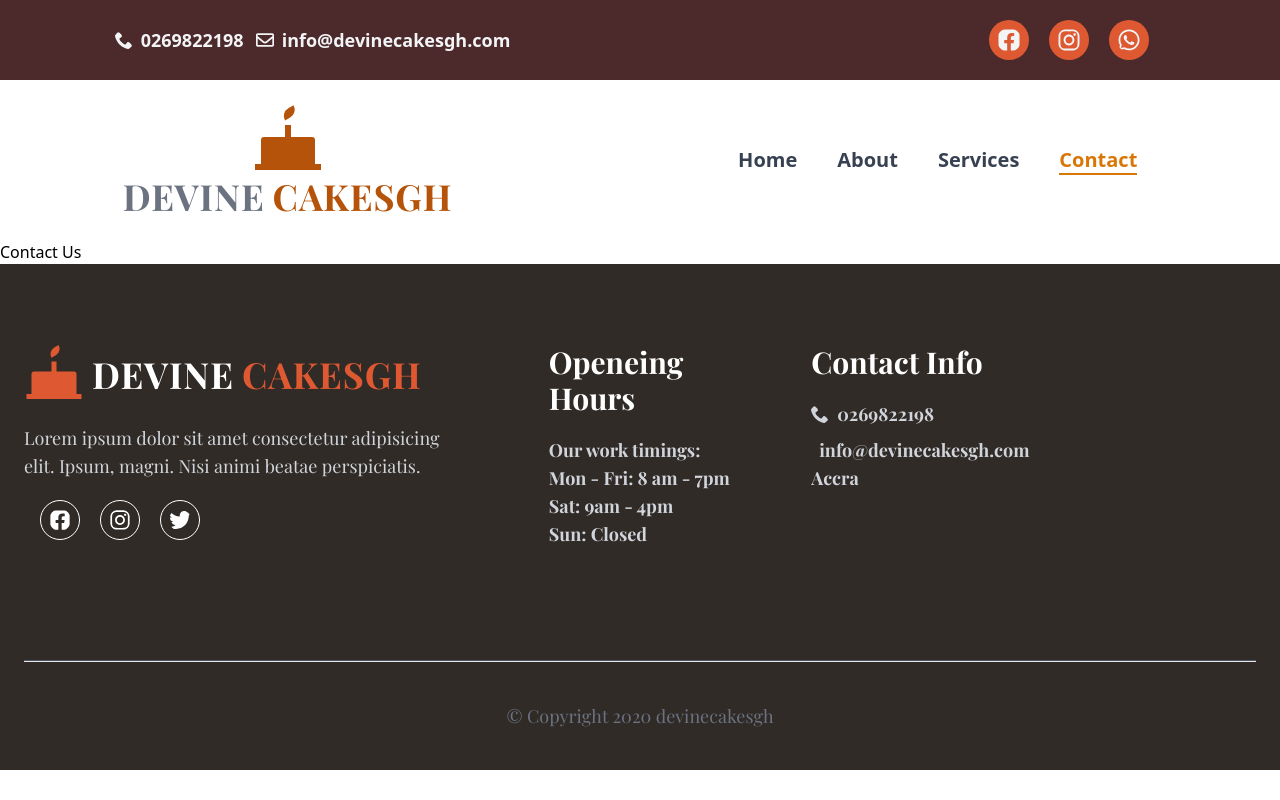
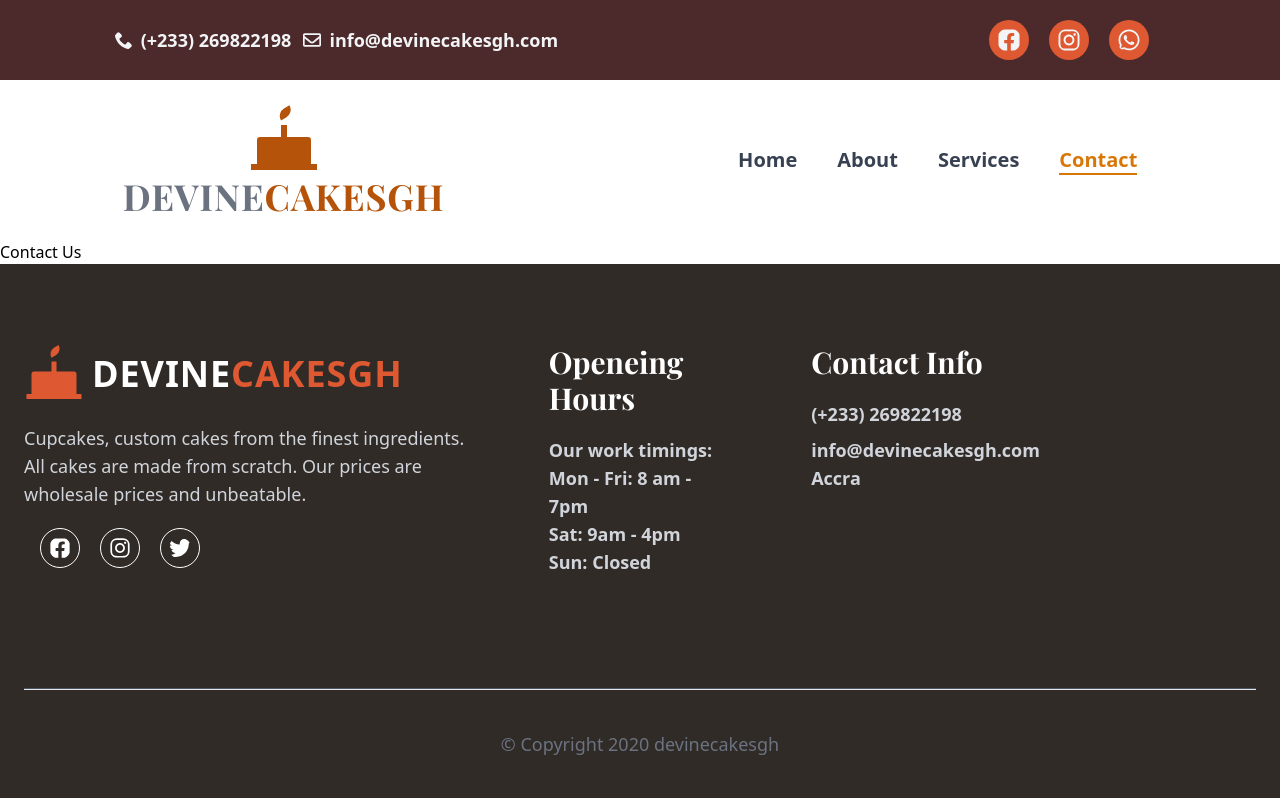
Before and after one commit to samuel-antwi/divine-cake, a Next.js app: page /contact in a window 1280 px wide. Built offline with nearby package versions, Linux system fonts and the light colour scheme; a web font is replaced by a local one.

Commit message:
made the navbar responsive

```diff
--- a/components/Footer.jsx
+++ b/components/Footer.jsx
@@ -17,15 +17,13 @@ const Footer = () => {
   const [isTop, setIsTop] = useState(false);
 
   useEffect(() => {
-    window.addEventListener('scroll', () => {
+    const unSubscribe = window.addEventListener('scroll', () => {
       if (window.scrollY > 300) {
         setIsTop(true);
       } else {
         setIsTop(false);
       }
-      return () => {
-        window.removeEventListener('scroll');
-      };
+      return () => unSubscribe();
     });
   }, []);
 
@@ -42,14 +40,14 @@ const Footer = () => {
               <a className='logo flex items-center  mb-5 footer__logo'>
                 <RiCakeFill className='mr-2' size={60} />
                 <div className='flex items-center font-extrabold md:text-4xl text-xl tracking-wide '>
-                  <span className=' text-white mr-2'>DEVINE</span>{' '}
+                  <span className=' text-white'>DEVINE</span>
                   <span className='cake'>CAKESGH</span>
                 </div>
               </a>
             </Link>
             <p className='text-gray-300 text-lg mb-5'>
-              Lorem ipsum dolor sit amet consectetur adipisicing elit. Ipsum,
-              magni. Nisi animi beatae perspiciatis.
+              Cupcakes, custom cakes from the finest ingredients. All cakes are
+              made from scratch. Our prices are wholesale prices and unbeatable.
             </p>
             <div className=' flex items-center px-4'>
               <div>
@@ -94,11 +92,9 @@ const Footer = () => {
               Contact Info
             </h1>
             <div className='flex items-center mb-2 '>
-              <ImPhone className='mr-2' />
-              <a href='tel: +233246562686'>0269822198</a>
+              <a href='tel: +233246562686'>(+233) 269822198</a>
             </div>
             <div className='flex items-center text-gray-300'>
-              <FaRegEnvelope className='mr-2' />
               <a href='mailto: info@devinecake.com'>info@devinecakesgh.com</a>
             </div>
             <p>Accra</p>
@@ -122,10 +118,12 @@ const Footer = () => {
 export default Footer;
 
 const Div = styled.div`
-  font-family: 'Playfair Display', serif;
   background: #302b27;
   .footer__logo,
   .cake {
     color: #de5932;
   }
+  h1 {
+    font-family: 'Playfair Display', serif;
+  }
 `;
--- a/components/MainServices.jsx
+++ b/components/MainServices.jsx
@@ -15,7 +15,7 @@ export default function MainServices({ services }) {
             </h1>
             <div className='grid md:grid-cols-2 lg:grid-cols-3 text-white gap-5'>
               <div
-                data-aos='flip-right'
+                data-aos='zoom-in'
                 data-aos-duration={2000}
                 className='col-span-1 border border-white p-5 '>
                 <h1 className='md:text-2xl text-xl font-bold mb-5'>
@@ -42,7 +42,7 @@ export default function MainServices({ services }) {
                 </p>
               </div>
               <div
-                data-aos='flip-right'
+                data-aos='zoom-in'
                 data-aos-duration={2000}
                 className='col-span-1 border border-white p-5 '>
                 <h1 className='md:text-2xl text-xl font-bold mb-5'>
--- a/components/Navbar.jsx
+++ b/components/Navbar.jsx
@@ -24,7 +24,7 @@ const Navbar = () => {
               <a className='logo flex items-center flex-col text-yellow-700 font-extrabold md:text-4xl tracking-wide'>
                 <RiCakeFill className='text-yellow-700 md:text-7xl text-4xl' />
                 <div className='flex items-center'>
-                  <span className='text-gray-500 mr-2'>DEVINE</span>{' '}
+                  <span className='text-gray-500'>DEVINE</span>
                   <span className='cake'>CAKESGH</span>
                 </div>
               </a>
--- a/components/TopNavbar.jsx
+++ b/components/TopNavbar.jsx
@@ -18,7 +18,12 @@ const TopNavbar = () => {
           <div className='flex text-xs xs:text-base md:text-lg mb-5 md:mb-0 justify-center justify-items-center inset-0'>
             <div className='flex items-center mr-3'>
               <ImPhone className='mr-2' />
-              <a className='font-bold' href='tel: 0243562686'>
+              <a
+                className='font-bold hidden md:block'
+                href='tel: +233269822198'>
+                (+233) 269822198
+              </a>
+              <a className='font-bold md:hidden' href='tel: 0243562686'>
                 0269822198
               </a>
             </div>
@@ -61,7 +66,11 @@ export const SocialMediaIcons = () => {
           </a>
         </div>
         <div>
-          <a data-tip='WhatsApp' href='https://wa.me/233269822198'>
+          <a
+            data-tip='WhatsApp'
+            href='https://wa.me/233269822198'
+            target='_blank'
+            rel='noreferrer noopener'>
             <FaWhatsapp className='xs:w-10 xs:h-10 w-8 h-8 social__links  rounded-full p-2 transition duration-300 ease-in-out transform hover:-translate-y-1 hover:scale-105' />
           </a>
         </div>
--- a/pages/about.jsx
+++ b/pages/about.jsx
@@ -7,7 +7,6 @@ import Testimony from 'components/Testimony';
 
 const About = ({ about, testimonies }) => {
   const { images, title, missionTitle, description, missionStatement } = about;
-  console.log(about);
   return (
     <Layout title='About'>
       <Div>
@@ -20,11 +19,13 @@ const About = ({ about, testimonies }) => {
             </div>
           </div>
         </div>
-        <div className='py-10 w-full md:w-10/12 xl:w-8/12 mx-auto px-6'>
+        <div className='py-10 w-full md:w-10/12 xl:w-8/12 mx-auto '>
           <h1 className='capitalize md:text-5xl text-3xl font-bold text-yellow-900 text-center mb-10'>
             {title}
           </h1>
-          <p className='text-lg text-gray-700 mb-10'>{description.text}</p>
+          <p className='text-lg text-gray-700 mb-10 px-6 md:px-0'>
+            {description.text}
+          </p>
           <div className='md:grid md:grid-cols-2 lg:grid-cols-3 gap-10'>
             {images.map((image) => (
               <div key={image.id} className='mb-5 col-span-1'>
@@ -37,17 +38,18 @@ const About = ({ about, testimonies }) => {
               </div>
             ))}
           </div>
-          <div className='py-10'>
-            <div className='md:grid md:grid-cols-3 gap-10'>
+          <div
+            data-aos='zoom-in'
+            data-aos-transition-duration={2000}
+            className='py-10 bg-gray-900 text-gray-300'>
+            <div className='md:grid md:grid-cols-3 gap-10 px-6'>
               <div className='col-span-1 mb-5'>
                 <h1 className=' md:text-4xl text-2xl mb-5 tracking-wide text-yellow-900 font-bold capitalize'>
                   {missionTitle}
                 </h1>
                 <div className='w-20 h-1 bg-gray-600'></div>
               </div>
-              <p className='col-span-2 text-lg text-gray-700'>
-                {missionStatement.text}
-              </p>
+              <p className='col-span-2 text-lg '>{missionStatement.text}</p>
             </div>
           </div>
         </div>
```
